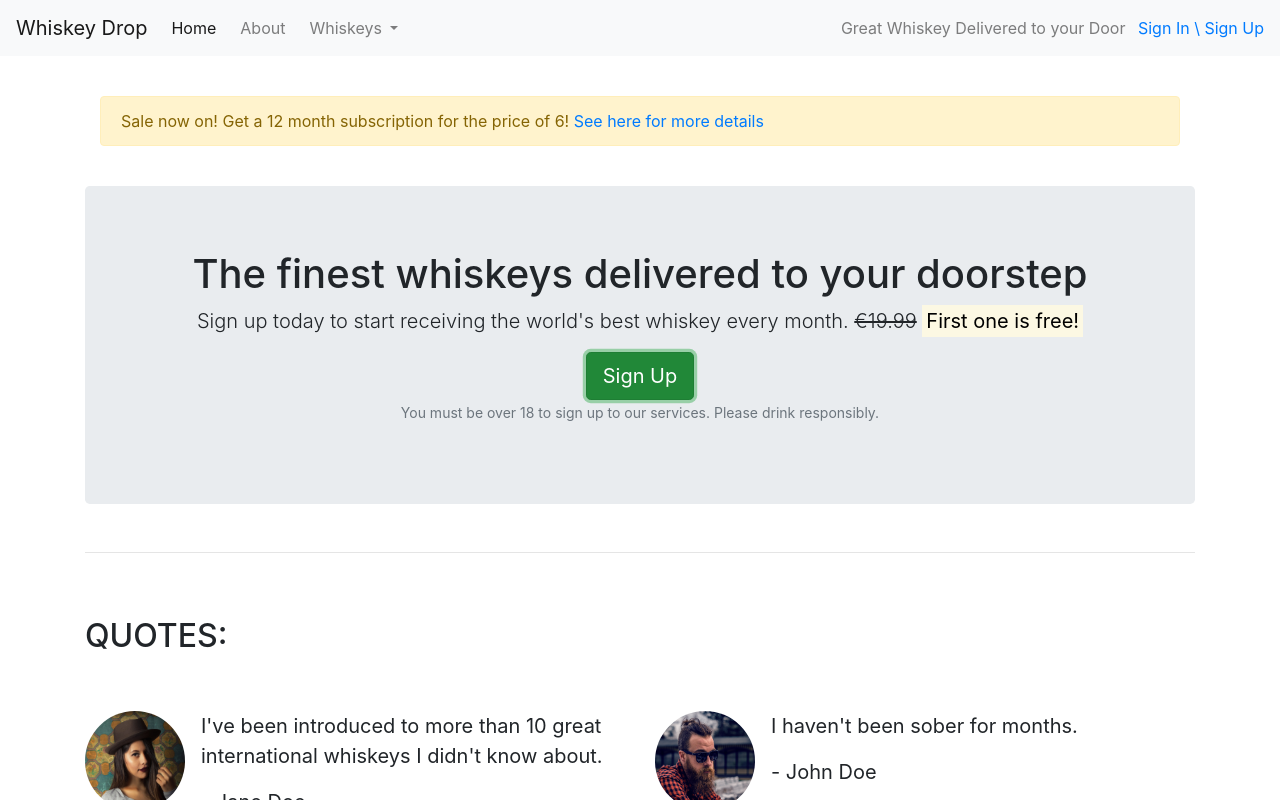
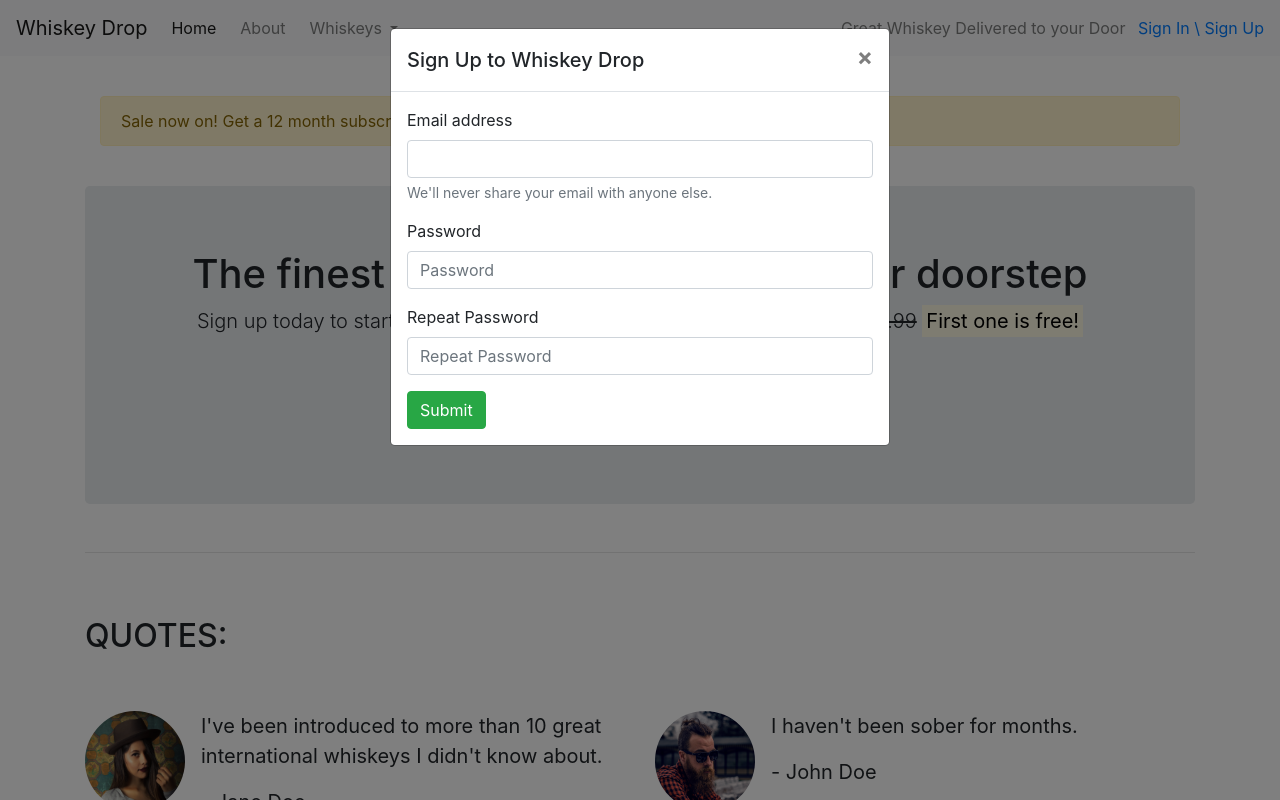
Before and after one commit to Grawnya/bootstrap-playground, a plain HTML site: page index.html in a window 1280 px wide. Both pictures are taken after a click on the button "Sign Up". Shown: the top 800 px of the page. Drawn offline with nearby package versions, Linux system fonts and the light colour scheme.

Commit message:
add form to modal box

```diff
--- a/index.html
+++ b/index.html
@@ -53,7 +53,9 @@
                     <s class="d-none d-sm-inline">€19.99</s>
                     <span class="d-inline d-sm-none"><br></span>
                     <strong><mark>First one is free!</mark></strong></p>
-                    <button class="btn btn-success btn-lg">Sign Up</button>
+                    <button type="button" class="btn btn-lg btn-success" data-toggle="modal" data-target="#signUpModal">
+                        Sign Up
+                    </button>
                     <p class="text-muted"><small>You must be over 18 to sign up to our services. Please drink responsibly.</small></p>
                 </section>
             </div>
@@ -139,32 +141,44 @@
             </div>
         </section>
     </article>
-    <div class="modal" tabindex="-1">
+    <div class="modal fade" id="signUpModal" tabindex="-1" aria-labelledby="exampleModalLabel" aria-hidden="true">
         <div class="modal-dialog">
           <div class="modal-content">
             <div class="modal-header">
-              <h5 class="modal-title">Modal title</h5>
+              <h5 class="modal-title" id="exampleModalLabel">Sign Up to Whiskey Drop</h5>
               <button type="button" class="close" data-dismiss="modal" aria-label="Close">
                 <span aria-hidden="true">&times;</span>
               </button>
             </div>
             <div class="modal-body">
-              <p>Modal body text goes here.</p>
-            </div>
-            <div class="modal-footer">
-              <button type="button" class="btn btn-secondary" data-dismiss="modal">Close</button>
-              <button type="button" class="btn btn-primary">Save changes</button>
+                <form>
+                    <div class="form-group">
+                      <label for="exampleInputEmail1">Email address</label>
+                      <input type="email" class="form-control" id="exampleInputEmail1" aria-describedby="emailHelp">
+                      <small id="emailHelp" class="form-text text-muted">We'll never share your email with anyone else.</small>
+                    </div>
+                    <div class="form-group">
+                      <label for="password">Password</label>
+                      <input type="password" class="form-control" id="password" placeholder="Password">
+                    </div>
+                    <div class="form-group">
+                      <label for="repeatPassword">Repeat Password</label>
+                      <input type="password" class="form-control" id="repeatPassword" placeholder="Repeat Password">
+                    </div>
+                    <button type="submit" class="btn btn-success">Submit</button>
+                  </form>
             </div>
           </div>
         </div>
       </div>
+    </div>
 
     <!-- Font Awesome -->
     <script src="https://kit.fontawesome.com/f89c3266fa.js" crossorigin="anonymous"></script>
     <!-- JS Bootstrap -->
     <script src="https://cdn.jsdelivr.net/npm/jquery@3.5.1/dist/jquery.slim.min.js" integrity="sha384-DfXdz2htPH0lsSSs5nCTpuj/zy4C+OGpamoFVy38MVBnE+IbbVYUew+OrCXaRkfj" crossorigin="anonymous"></script>
-<script src="https://cdn.jsdelivr.net/npm/popper.js@1.16.1/dist/umd/popper.min.js" integrity="sha384-9/reFTGAW83EW2RDu2S0VKaIzap3H66lZH81PoYlFhbGU+6BZp6G7niu735Sk7lN" crossorigin="anonymous"></script>
-<script src="https://cdn.jsdelivr.net/npm/bootstrap@4.6.2/dist/js/bootstrap.min.js" integrity="sha384-+sLIOodYLS7CIrQpBjl+C7nPvqq+FbNUBDunl/OZv93DB7Ln/533i8e/mZXLi/P+" crossorigin="anonymous"></script>
+    <script src="https://cdn.jsdelivr.net/npm/popper.js@1.16.1/dist/umd/popper.min.js" integrity="sha384-9/reFTGAW83EW2RDu2S0VKaIzap3H66lZH81PoYlFhbGU+6BZp6G7niu735Sk7lN" crossorigin="anonymous"></script>
+    <script src="https://cdn.jsdelivr.net/npm/bootstrap@4.6.2/dist/js/bootstrap.min.js" integrity="sha384-+sLIOodYLS7CIrQpBjl+C7nPvqq+FbNUBDunl/OZv93DB7Ln/533i8e/mZXLi/P+" crossorigin="anonymous"></script>
     <script src="https://cdn.jsdelivr.net/npm/bootstrap@4.6.2/dist/js/bootstrap.bundle.min.js" integrity="sha384-Fy6S3B9q64WdZWQUiU+q4/2Lc9npb8tCaSX9FK7E8HnRr0Jz8D6OP9dO5Vg3Q9ct" crossorigin="anonymous"></script>
 </body>
 </html>
```
